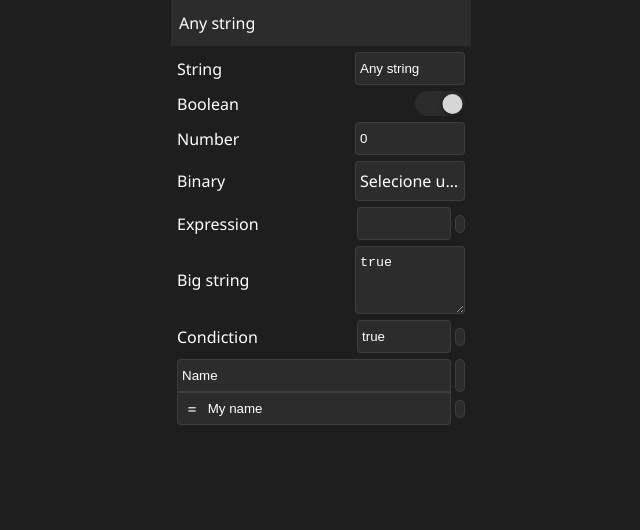
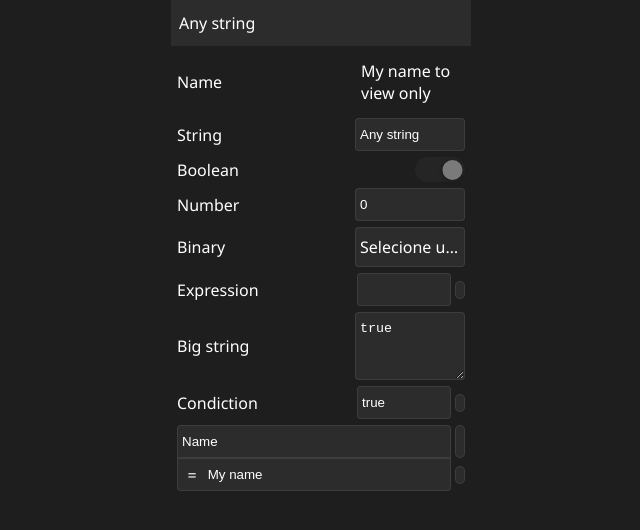
Before and after one commit to code-easy-platform/properties-editor, a React (Create React App) app: page / in a window 1280 px wide. Shown: the top 530 px of the page, without its empty margins (319-959 px from the left). Built offline with nearby package versions, Linux system fonts and the light colour scheme.

Commit message:
Adicionado o enabled; Adicionado o componetne de visualização apenas; Melhorado o resizer.

```diff
--- a/src/app/App.tsx
+++ b/src/app/App.tsx
@@ -11,10 +11,22 @@ const itens: IItem[] = [
     isHeader: true,
     properties: [
       {
+        id: '0',
+        name: 'Name',
+        value: 'My name to view only',
+        type: TypeValues.viewOnly,
+        editValueDisabled: false,
+        editNameDisabled: false,
+        valueHasError: false,
+        nameHasError: false,
+      },
+      {
         id: '1',
         name: 'String',
         value: 'Any string',
         type: TypeValues.string,
+        editValueDisabled: true,
+        editNameDisabled: true,
         valueHasError: false,
         nameHasError: false,
       },
@@ -23,6 +35,8 @@ const itens: IItem[] = [
         value: true,
         name: 'Boolean',
         type: TypeValues.boolean,
+        editValueDisabled: true,
+        editNameDisabled: true,
         valueHasError: false,
         nameHasError: false,
       },
@@ -31,6 +45,8 @@ const itens: IItem[] = [
         value: 0,
         name: 'Number',
         type: TypeValues.number,
+        editValueDisabled: true,
+        editNameDisabled: true,
         valueHasError: false,
         nameHasError: false,
       },
@@ -39,6 +55,8 @@ const itens: IItem[] = [
         value: null,
         name: 'Binary',
         type: TypeValues.binary,
+        editValueDisabled: true,
+        editNameDisabled: true,
         valueHasError: false,
         nameHasError: false,
       },
@@ -47,6 +65,8 @@ const itens: IItem[] = [
         value: '',
         name: 'Expression',
         type: TypeValues.expression,
+        editValueDisabled: true,
+        editNameDisabled: true,
         valueHasError: false,
         nameHasError: false,
       },
@@ -55,6 +75,8 @@ const itens: IItem[] = [
         value: 'true',
         name: 'Big string',
         type: TypeValues.bigstring,
+        editValueDisabled: true,
+        editNameDisabled: true,
         valueHasError: false,
         nameHasError: false,
       },
@@ -63,6 +85,8 @@ const itens: IItem[] = [
         value: 'true',
         name: 'Condiction',
         type: TypeValues.expression,
+        editValueDisabled: true,
+        editNameDisabled: true,
         valueHasError: false,
         nameHasError: false,
       },
@@ -71,6 +95,8 @@ const itens: IItem[] = [
         name: 'Name',
         value: 'My name',
         type: TypeValues.assign,
+        editValueDisabled: true,
+        editNameDisabled: true,
         valueHasError: false,
         nameHasError: false,
       }
--- a/src/app/properties-editor/PropertiesEditor.tsx
+++ b/src/app/properties-editor/PropertiesEditor.tsx
@@ -2,7 +2,6 @@ import React, { useState, useEffect, useRef } from 'react';
 
 import { IItem } from './shared/interfaces';
 import { ListItem } from './shared/components/ListItem';
-import { Resizer } from './shared/components/Resizer';
 
 const css_base: React.CSSProperties = {
     flexDirection: 'column',
@@ -38,8 +37,14 @@ export const PropertiesEditor: React.FC<PropertiesEditorProps> = ({ itens, onCha
         <div ref={ref} style={css_base}>
             {state.itens.map((item, index) => {
                 return (<>
-                    <Resizer paiRef={ref} left={state.hrLeft} onChange={newLeft => setState({ ...state, hrLeft: newLeft })} />
-                    <ListItem inputWidth={state.hrLeft} {...item} onChange={data => onChangeListItem(data, index)} />
+                    {/*  <Resizer paiRef={ref} left={state.hrLeft} onChange={newLeft => setState({ ...state, hrLeft: newLeft })} /> */}
+                    <ListItem
+                        {...item}
+                        paiRef={ref}
+                        inputWidth={state.hrLeft}
+                        onChange={data => onChangeListItem(data, index)}
+                        onChangeInputWidth={newLeft => setState({ ...state, hrLeft: newLeft })}
+                    />
                     <div style={{ minHeight: '30px' }} />
                 </>);
             })}
--- a/src/app/properties-editor/shared/components/CustomInputFile.tsx
+++ b/src/app/properties-editor/shared/components/CustomInputFile.tsx
@@ -22,6 +22,6 @@ export const CustomInputFile = (props: React.DetailedHTMLProps<React.InputHTMLAt
 
     return (<>
         <div {...props} id={Utils.getRandomId() + "_" + props.id} style={css_input_file} onClick={e => { input.current.click() }} onChange={onChange} >{state.fileName || 'Selecione um arquivo...'}</div>
-        <input id={props.id} type='file' autoComplete='off' ref={input} onChange={(e) => { setState({ fileName: e.target.value }); onChange(e) }} style={{ display: 'none' }} />
+        <input id={props.id} type='file' disabled={props.disabled} autoComplete='off' ref={input} onChange={(e) => { setState({ fileName: e.target.value }); onChange(e) }} style={{ display: 'none' }} />
     </>);
 }
--- a/src/app/properties-editor/shared/components/DefaultSwitch.tsx
+++ b/src/app/properties-editor/shared/components/DefaultSwitch.tsx
@@ -1,7 +1,7 @@
 import React from 'react';
 import Switch from 'react-switch';
 
-export const DefaultSwitch = ({ id, checked = false, onChange, hasError = false }: { id?: any, checked: boolean, onChange(value: boolean): void, hasError: boolean }) => {
+export const DefaultSwitch = ({ id, checked = false, onChange, hasError = false, desabled = false }: { id?: any, checked: boolean, onChange(value: boolean): void, hasError: boolean, desabled: boolean | undefined }) => {
     return (
         <Switch
             activeBoxShadow={"0px 0px 1px 10px rgba(0, 0, 0, 0.2)"}
@@ -12,6 +12,7 @@ export const DefaultSwitch = ({ id, checked = false, onChange, hasError = false
             onHandleColor={"#d6d6d6"}
             uncheckedIcon={true}
             onChange={onChange}
+            disabled={desabled}
             handleDiameter={20}
             checkedIcon={true}
             autoComplete='off'
--- a/src/app/properties-editor/shared/components/ListItem.tsx
+++ b/src/app/properties-editor/shared/components/ListItem.tsx
@@ -3,8 +3,8 @@ import React, { useState, useEffect } from 'react';
 import { IItem, IProperties } from '../interfaces';
 import { PropItem } from './PropItem';
 
-interface ListItemProps extends IItem { onChange(data: IItem): void; inputWidth: number }
-export const ListItem: React.FC<ListItemProps> = ({ id, name, properties, isHeader, onChange, inputWidth }) => {
+interface ListItemProps extends IItem { onChange(data: IItem): void; inputWidth: number; paiRef: any; onChangeInputWidth(width: number): void; }
+export const ListItem: React.FC<ListItemProps> = ({ id, name, properties, isHeader, onChange, inputWidth, paiRef, onChangeInputWidth }) => {
 
     const [state, setState] = useState<IItem>({ id, name, properties, isHeader });
     useEffect(() => {
@@ -35,7 +35,7 @@ export const ListItem: React.FC<ListItemProps> = ({ id, name, properties, isHead
     return (
         <>
             <div style={css_list_item}>{state.name}</div>
-            {state.properties.map((prop, index) => <PropItem inputWidth={inputWidth} onChange={item => onChangeItemProp(item, index)} {...prop} />)}
+            {state.properties.map((prop, index) => <PropItem onChangeInputWidth={onChangeInputWidth} paiRef={paiRef} inputWidth={inputWidth} onChange={item => onChangeItemProp(item, index)} {...prop} />)}
         </>
     );
 }
--- a/src/app/properties-editor/shared/components/PropItem.tsx
+++ b/src/app/properties-editor/shared/components/PropItem.tsx
@@ -1,9 +1,10 @@
 import React, { useState, useEffect } from 'react';
 
 import { IProperties, TypeValues } from '../interfaces';
-import { DefaultSwitch } from './DefaultSwitch';
 import { CustomInputFile } from './CustomInputFile';
 import { ExpressionInput } from './ExpressionInput';
+import { DefaultSwitch } from './DefaultSwitch';
+import { Resizer } from './Resizer';
 import { Assign } from './Assign';
 
 const css_prop_item: React.CSSProperties = {
@@ -14,15 +15,23 @@ const css_prop_item: React.CSSProperties = {
     paddingBottom: 0,
 }
 interface PropItemProps extends IProperties {
+    onChangeInputWidth(width: number): void;
     onChange(data: IProperties): void;
     inputWidth: number;
+    paiRef: any;
 }
-export const PropItem: React.FC<PropItemProps> = ({ id, name, type, value, onChange, inputWidth, nameHasError = false, valueHasError = false }) => { // Extende outra interface
+export const PropItem: React.FC<PropItemProps> = ({ id, name, type, value, inputWidth, onChange, paiRef, nameHasError = false, valueHasError = false, onChangeInputWidth, editValueDisabled = false, editNameDisabled = false }) => { // Extende outra interface
 
-    const [state, setState] = useState<IProperties>({ id, name, type, value, valueHasError, nameHasError });
+    const [state, setState] = useState<IProperties>({ id, name, type, value, valueHasError, nameHasError, editNameDisabled, editValueDisabled });
     useEffect(() => {
-        setState({ id, name, type, value, valueHasError, nameHasError })
-    }, [id, name, type, value, valueHasError, nameHasError]);
+        setState({ id, name, type, value, valueHasError, nameHasError, editNameDisabled, editValueDisabled })
+    }, [id, name, type, value, valueHasError, nameHasError, editNameDisabled, editValueDisabled]);
+
+    //const [inputWidth, setInputWidth] = useState(0);
+    const changeInputWidth = (width: number) => {
+        // setInputWidth(width);
+        onChangeInputWidth(width);
+    }
 
     const css_prop_item_label: React.CSSProperties = {
         textDecoration: nameHasError ? `underline wavy red` : undefined,
@@ -34,11 +43,13 @@ export const PropItem: React.FC<PropItemProps> = ({ id, name, type, value, onCha
         flex: '1',
     }
 
+    const minWidth = 80;
     const css_prop_item_input: React.CSSProperties = {
         textDecoration: nameHasError ? `underline wavy red` : undefined,
         border: `0.5px solid ${valueHasError ? 'red' : '#ffffff15'}`,
         width: inputWidth ? `${inputWidth}px` : '70%',
         backgroundColor: '#ffffff10',
+        minWidth: minWidth,
         borderRadius: 4,
         color: 'white',
         padding: 8,
@@ -53,12 +64,28 @@ export const PropItem: React.FC<PropItemProps> = ({ id, name, type, value, onCha
     }
 
     switch (state.type) {
+        case TypeValues.viewOnly:
+            return (
+                <div ref={paiRef} style={css_prop_item}>
+                    <label htmlFor={'prop_id_' + state.id} style={css_prop_item_label}>{state.name}</label>
+                    <Resizer paiRef={paiRef} left={inputWidth} onChange={newLeft => changeInputWidth(newLeft)} />
+                    <label
+                        style={{ ...css_prop_item_input, backgroundColor: 'transparent', border: 'none', textAlign: 'start' }}
+                        key={'prop_key_' + state.id}
+                        id={'prop_id_' + state.id}
+                        children={state.value}
+                    />
+                </div>
+            );
+
         case TypeValues.string:
             return (
                 <div style={css_prop_item}>
                     <label htmlFor={'prop_id_' + state.id} style={css_prop_item_label}>{state.name}</label>
+                    <Resizer paiRef={paiRef} left={inputWidth} onChange={newLeft => changeInputWidth(newLeft)} />
                     <input
                         onChange={e => setState({ ...state, value: e.target.value })}
+                        disabled={state.editValueDisabled}
                         onKeyDown={(e) => onkeyPress(e)}
                         onBlur={_ => onChange(state)}
                         key={'prop_key_' + state.id}
@@ -74,10 +101,12 @@ export const PropItem: React.FC<PropItemProps> = ({ id, name, type, value, onCha
             return (
                 <div style={css_prop_item}>
                     <label htmlFor={'prop_id_' + state.id} style={css_prop_item_label}>{state.name}</label>
+                    <Resizer paiRef={paiRef} left={inputWidth} onChange={newLeft => changeInputWidth(newLeft)} />
                     <ExpressionInput
-                        style={{ ...css_prop_item_input, width: inputWidth ? `${inputWidth + 8}px` : '70%' }}
+                        style={{ ...css_prop_item_input, minWidth: minWidth - 33, width: inputWidth ? `${inputWidth + 8}px` : '70%' }}
                         onChange={e => setState({ ...state, value: e.target.value })}
                         onDoubleClick={e => alert('Abre o editor...')}
+                        disabled={state.editValueDisabled}
                         onKeyDown={(e) => onkeyPress(e)}
                         onBlur={_ => onChange(state)}
                         key={'prop_key_' + state.id}
@@ -91,12 +120,14 @@ export const PropItem: React.FC<PropItemProps> = ({ id, name, type, value, onCha
             return (
                 <div style={css_prop_item}>
                     <label htmlFor={'prop_id_' + state.id} style={css_prop_item_label}>{state.name}</label>
+                    <Resizer paiRef={paiRef} left={inputWidth} onChange={newLeft => changeInputWidth(newLeft)} />
                     <textarea
+                        style={{ ...css_prop_item_input, height: '50px', resize: 'vertical' }}
                         onChange={e => setState({ ...state, value: e.target.value })}
+                        disabled={state.editValueDisabled}
                         onKeyDown={(e) => onkeyPress(e)}
                         onBlur={_ => onChange(state)}
                         key={'prop_key_' + state.id}
-                        style={{ ...css_prop_item_input, height: '50px' }}
                         id={'prop_id_' + state.id}
                         value={state.value}
                         autoComplete='off'
@@ -108,16 +139,18 @@ export const PropItem: React.FC<PropItemProps> = ({ id, name, type, value, onCha
             return (
                 <div style={css_prop_item}>
                     <label htmlFor={'prop_id_' + state.id} style={css_prop_item_label}>{state.name}</label>
+                    <Resizer paiRef={paiRef} left={inputWidth} onChange={newLeft => changeInputWidth(newLeft)} />
                     <input
                         onChange={e => setState({ ...state, value: e.target.value })}
+                        disabled={state.editValueDisabled}
                         onKeyDown={(e) => onkeyPress(e)}
                         onBlur={_ => onChange(state)}
                         key={'prop_key_' + state.id}
                         style={css_prop_item_input}
                         id={'prop_id_' + state.id}
                         value={state.value}
+                        autoComplete='off'
                         type='number'
-                        autoComplete='off'
                     />
                 </div>
             );
@@ -127,8 +160,10 @@ export const PropItem: React.FC<PropItemProps> = ({ id, name, type, value, onCha
             return (
                 <div style={css_prop_item}>
                     <label htmlFor={'prop_id_' + state.id} style={css_prop_item_label}>{state.name}</label>
+                    <Resizer paiRef={paiRef} left={inputWidth} onChange={newLeft => changeInputWidth(newLeft)} />
                     <CustomInputFile
                         onChange={e => setState({ ...state, value: e.target.value })}
+                        disabled={state.editValueDisabled}
                         key={'prop_key_' + state.id}
                         style={css_prop_item_input}
                         id={'prop_id_' + state.id}
@@ -144,6 +179,7 @@ export const PropItem: React.FC<PropItemProps> = ({ id, name, type, value, onCha
                         checked={state.value}
                         hasError={valueHasError}
                         id={'prop_id_' + state.id}
+                        desabled={state.editValueDisabled}
                         onChange={value => setState({ ...state, value })}
                     />
                 </div>
@@ -161,6 +197,8 @@ export const PropItem: React.FC<PropItemProps> = ({ id, name, type, value, onCha
                     onBlur={_ => onChange(state)}
                     key={'assign_key_' + state.id}
                     onKeyDown={(e) => onkeyPress(e)}
+                    editNameDisabled={state.editNameDisabled}
+                    editValueDisabled={state.editValueDisabled}
                     onChangeName={name => setState({ ...state, name })}
                     onChangeValue={value => setState({ ...state, value })}
                 />
--- a/src/app/properties-editor/shared/components/Resizer.tsx
+++ b/src/app/properties-editor/shared/components/Resizer.tsx
@@ -6,20 +6,25 @@ export const Resizer: React.FC<ResizerProps> = ({ left, onChange, paiRef }) => {
     const [state, setState] = useState({ isResizer: false, left: ((window.innerWidth / 2) - left) + 130 });
 
     const onMouseDown = (e: React.MouseEvent<HTMLHRElement, MouseEvent>) => {
+
+        if (paiRef.current !== null) {
+            paiRef.current.onmousemove = (e: React.MouseEvent<HTMLDivElement, MouseEvent>) => {
+                if (state.isResizer === true) {
+                    setState({ ...state, left: e.pageX });
+                    onChange(((window.innerWidth / 2) - e.pageX) + 130);
+                }
+            }
+        }
+
         setState({ ...state, isResizer: true });
+
     }
 
     const onMouseUp = () => {
+        if (paiRef.current !== null)
+            paiRef.current.onmousemove = undefined;
+
         setState({ ...state, isResizer: false });
-    }
-
-    if (paiRef.current !== null) {
-        paiRef.current.onmousemove = (e: React.MouseEvent<HTMLDivElement, MouseEvent>) => {
-            if (state.isResizer === true) {
-                setState({ ...state, left: e.pageX });
-                onChange(((window.innerWidth / 2) - e.pageX) + 130);
-            }
-        }
     }
 
     return (
@@ -28,9 +33,7 @@ export const Resizer: React.FC<ResizerProps> = ({ left, onChange, paiRef }) => {
             onMouseUp={onMouseUp}
             style={{
                 backgroundColor: 'transparent',
-                position: 'absolute',
                 cursor: 'col-resize',
-                left: state.left,
                 height: '100%',
                 border: 'none',
                 zIndex: 1,
--- a/src/app/properties-editor/shared/interfaces.ts
+++ b/src/app/properties-editor/shared/interfaces.ts
@@ -2,6 +2,7 @@
 export enum TypeValues {
     expression='expression',
     bigstring='bigstring',
+    viewOnly='viewOnly',
     boolean='boolean',
     string='string',
     number='number',
@@ -19,6 +20,8 @@ export interface ISuggestion {
 
 export interface IProperties {
     suggestions?: ISuggestion[];
+    editValueDisabled?: boolean;
+    editNameDisabled?: boolean;
     valueHasError?: boolean;
     id: string | undefined;
     nameHasError?: boolean;
```
Also changed, not shown: src/app/properties-editor/shared/components/Assign.tsx (+6 -3 lines), src/app/properties-editor/shared/components/ExpressionInput.tsx (+8 -2 lines).
